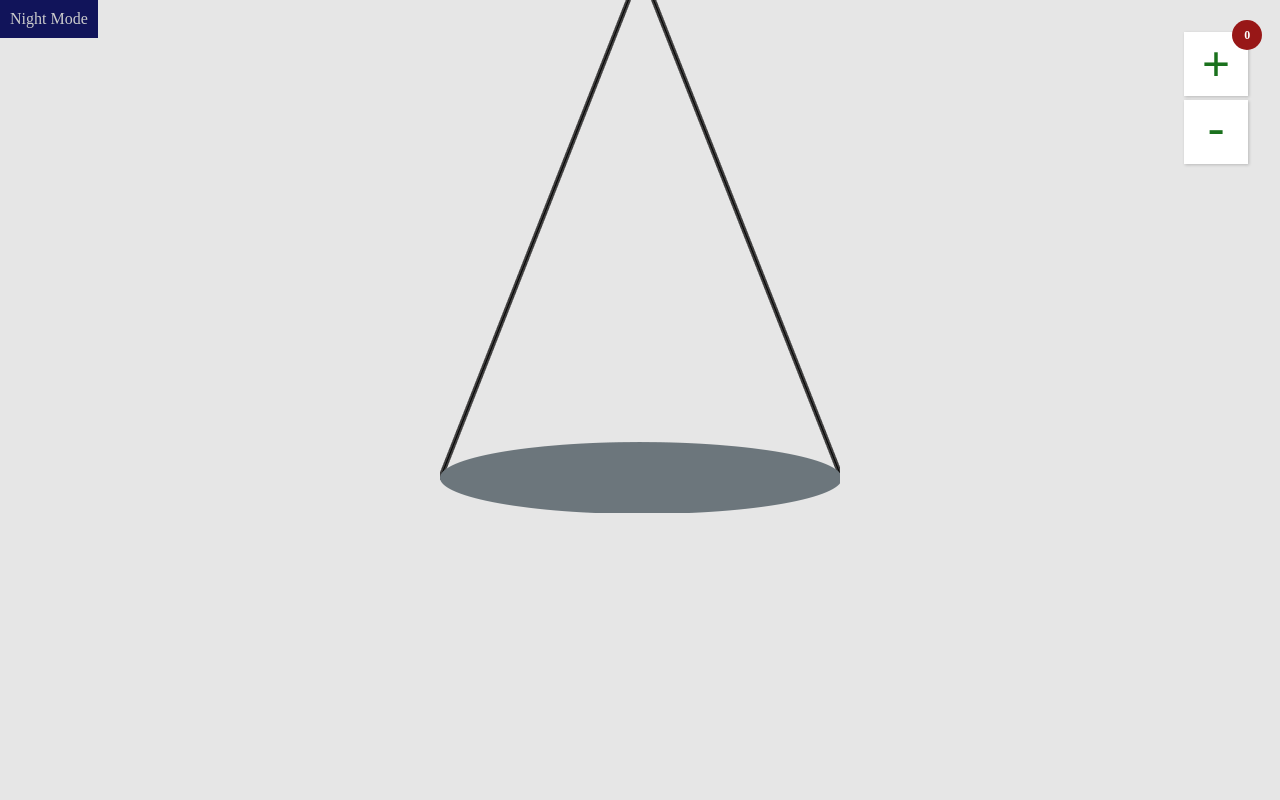
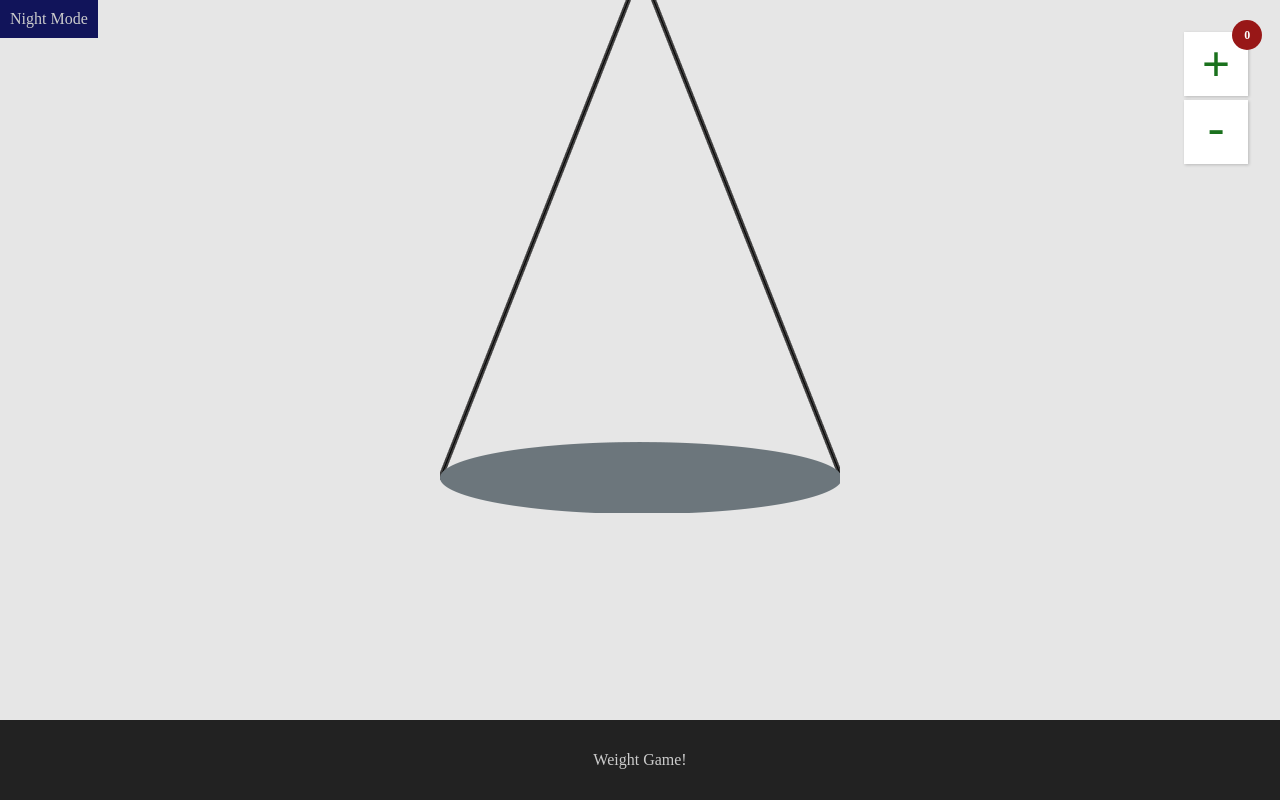
Before and after one commit to mahanzyx/weights, a plain HTML site: page index.html in a window 1280 px wide. Drawn offline with nearby package versions, Linux system fonts and the light colour scheme.

Commit message:
v:0.0.3-alpha: Add title ===== 	- Add title section at bottom of viewport

```diff
--- a/index.html
+++ b/index.html
@@ -17,6 +17,9 @@
         <div class="stroke"></div><img src="holder.png" alt="holder" class="hold-img">
         <div class="weights"></div>
     </div>
+    <div class="title">
+        Weight Game!
+    </div>
 </body>
 <script src="https://code.jquery.com/jquery-3.3.1.min.js" integrity="sha256-FgpCb/KJQlLNfOu91ta32o/NMZxltwRo8QtmkMRdAu8=" crossorigin="anonymous"></script>
 <script src="script.min.js"></script>
--- a/style.min.css
+++ b/style.min.css
@@ -134,7 +134,18 @@ body {
     display: inline-block;
     pointer-events: none
 }
-
+.title{
+    position: fixed;
+    width:100%;
+    text-align: center;
+    margin-left: -8px;
+    z-index: 999999;
+    background: #222;
+    height: 80px;
+    line-height: 80px;
+    color: #CCC;
+    bottom: 0;
+}
 @media screen and (max-width:420px) {
     .holder {
         transform: scale(.7)
```
